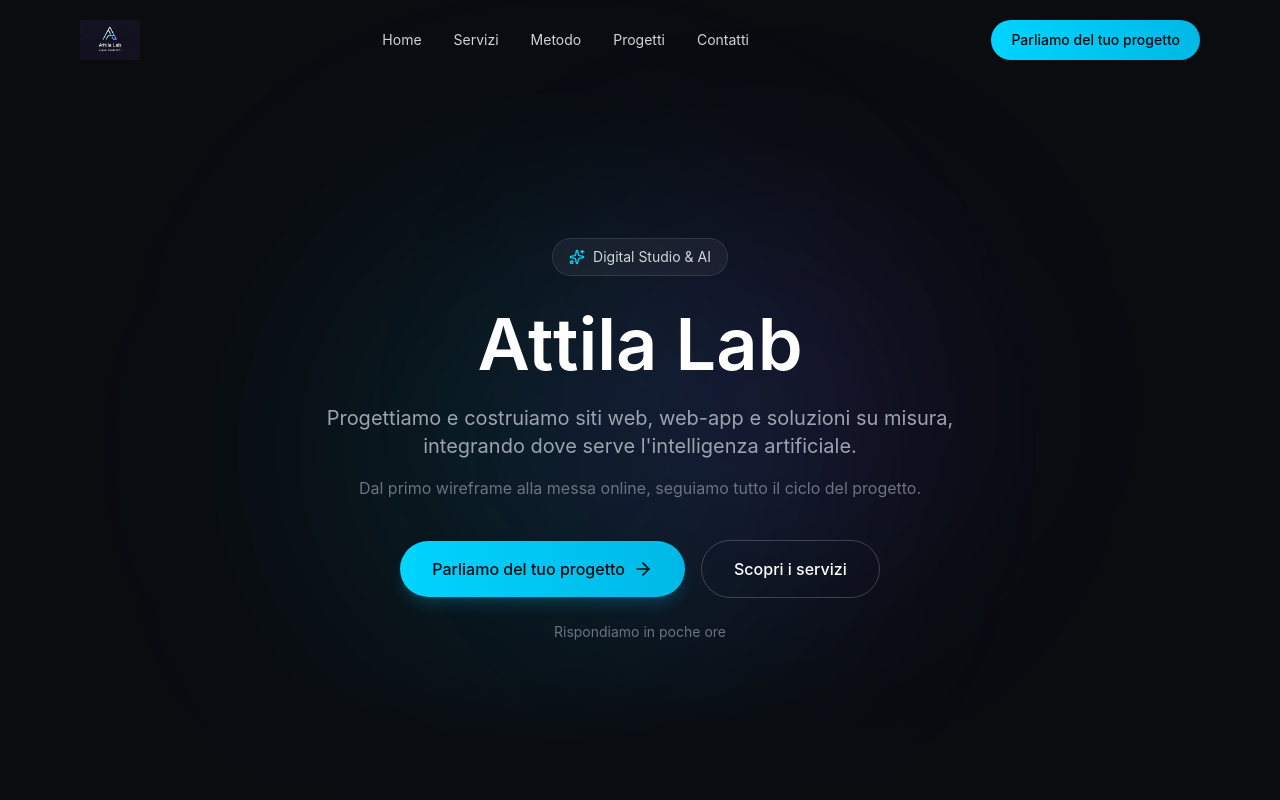
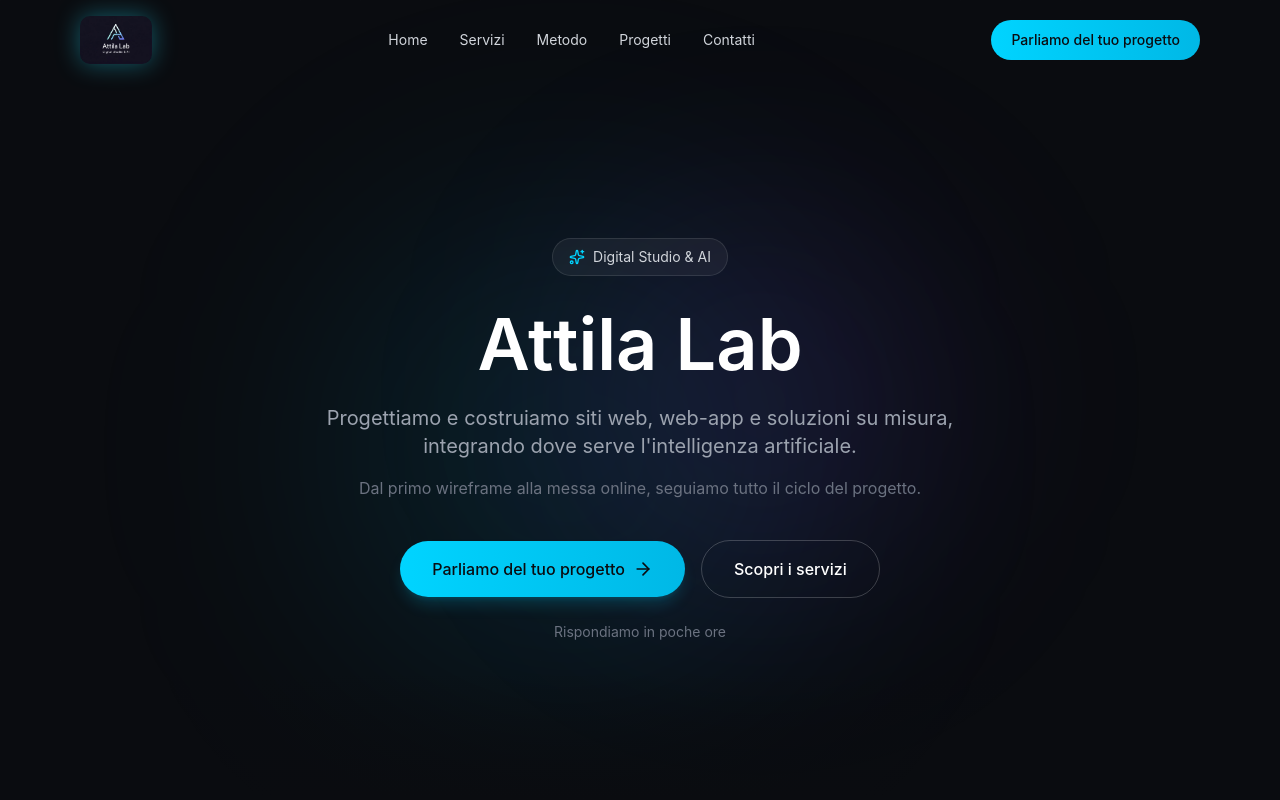
Before and after one commit to Attilalab/sito-internet-aziendale-attila-lab, a React (Vite) app in the folder app/: page / in a window 1280 px wide. Shown: the top 800 px of the page. Built offline with nearby package versions, Linux system fonts and the light colour scheme.

Commit message:
Enhance logo with glow effect, larger size and hover animation

```diff
--- a/app/src/sections/Footer.tsx
+++ b/app/src/sections/Footer.tsx
@@ -32,7 +32,7 @@ export default function Footer() {
                 <img
                   src="/logo.jpeg"
                   alt="Attila Lab"
-                  className="h-10 w-auto"
+                  className="h-12 w-auto rounded-lg drop-shadow-[0_0_12px_rgba(34,211,238,0.4)] hover:drop-shadow-[0_0_20px_rgba(34,211,238,0.7)] transition-all duration-300 hover:scale-105"
                 />
               </div>
               <p className="text-sm text-gray-500">
--- a/app/src/sections/Header.tsx
+++ b/app/src/sections/Header.tsx
@@ -45,7 +45,7 @@ export default function Header() {
             <img
               src="/logo.jpeg"
               alt="Attila Lab"
-              className="h-10 w-auto"
+              className="h-12 w-auto rounded-lg drop-shadow-[0_0_12px_rgba(34,211,238,0.4)] hover:drop-shadow-[0_0_20px_rgba(34,211,238,0.7)] transition-all duration-300 hover:scale-105"
             />
           </a>
 
```
